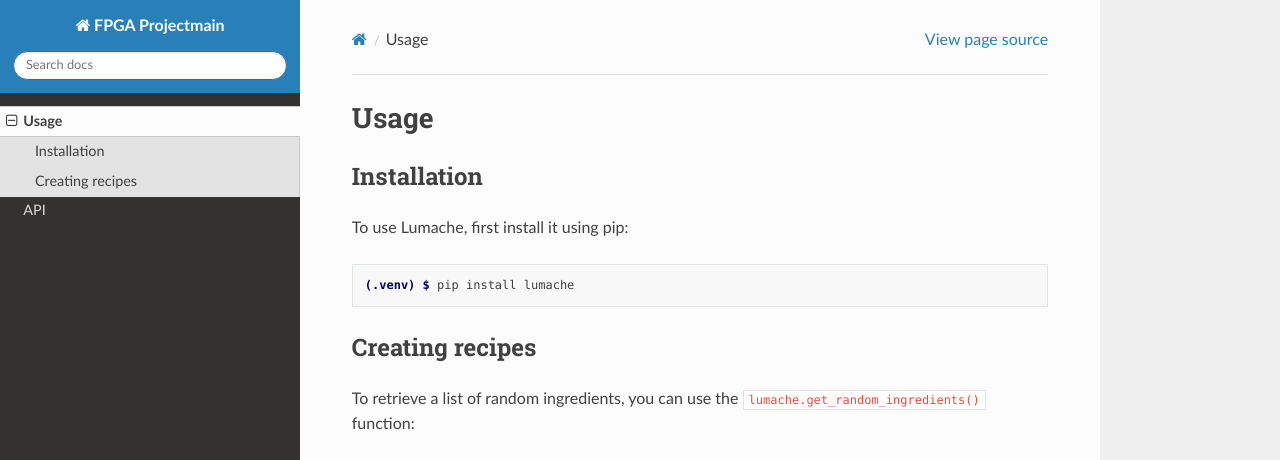
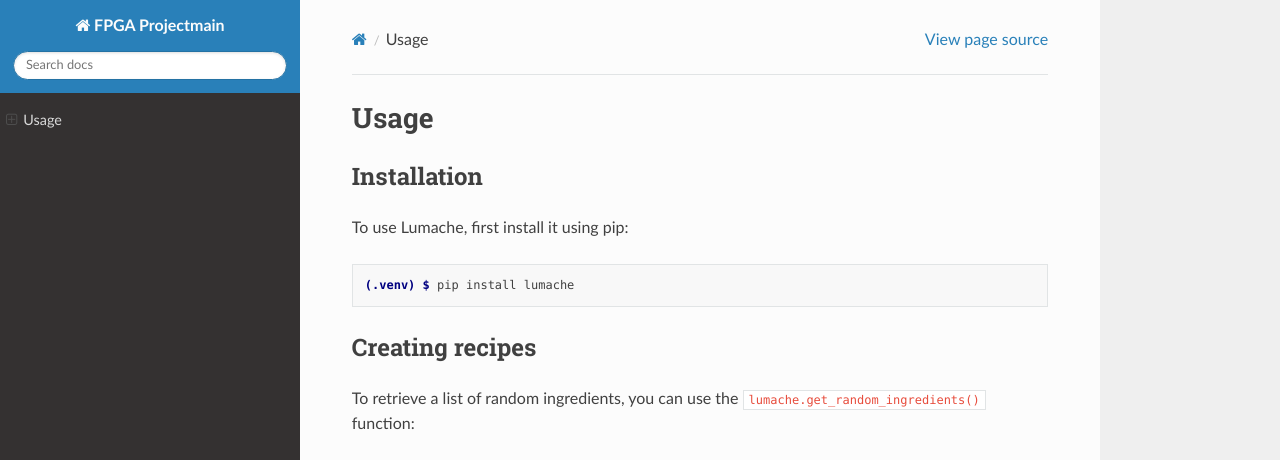
Before and after one commit to jomidokunMain/FPGA-Projectsmain, a Sphinx documentation site: the page built from docs/source/usage.rst, in a window 1280 px wide and 1095 px high. Shown: the top 460 px of the window. Built offline with Sphinx 7.4.7 and the Read the Docs theme 2.0.0, drawn with Linux system fonts in a browser that asks for light colours; pages that are not in the unit, such as notebooks, are missing from menus; grey boxes are pictures that could not be loaded.

Commit message:
updatess

```diff
--- a/docs/source/index.rst
+++ b/docs/source/index.rst
@@ -8,5 +8,4 @@ Welcome to FPGA Project's documentation!
 
 .. toctree::
 
-   usage
-   api
+   README.md
```
